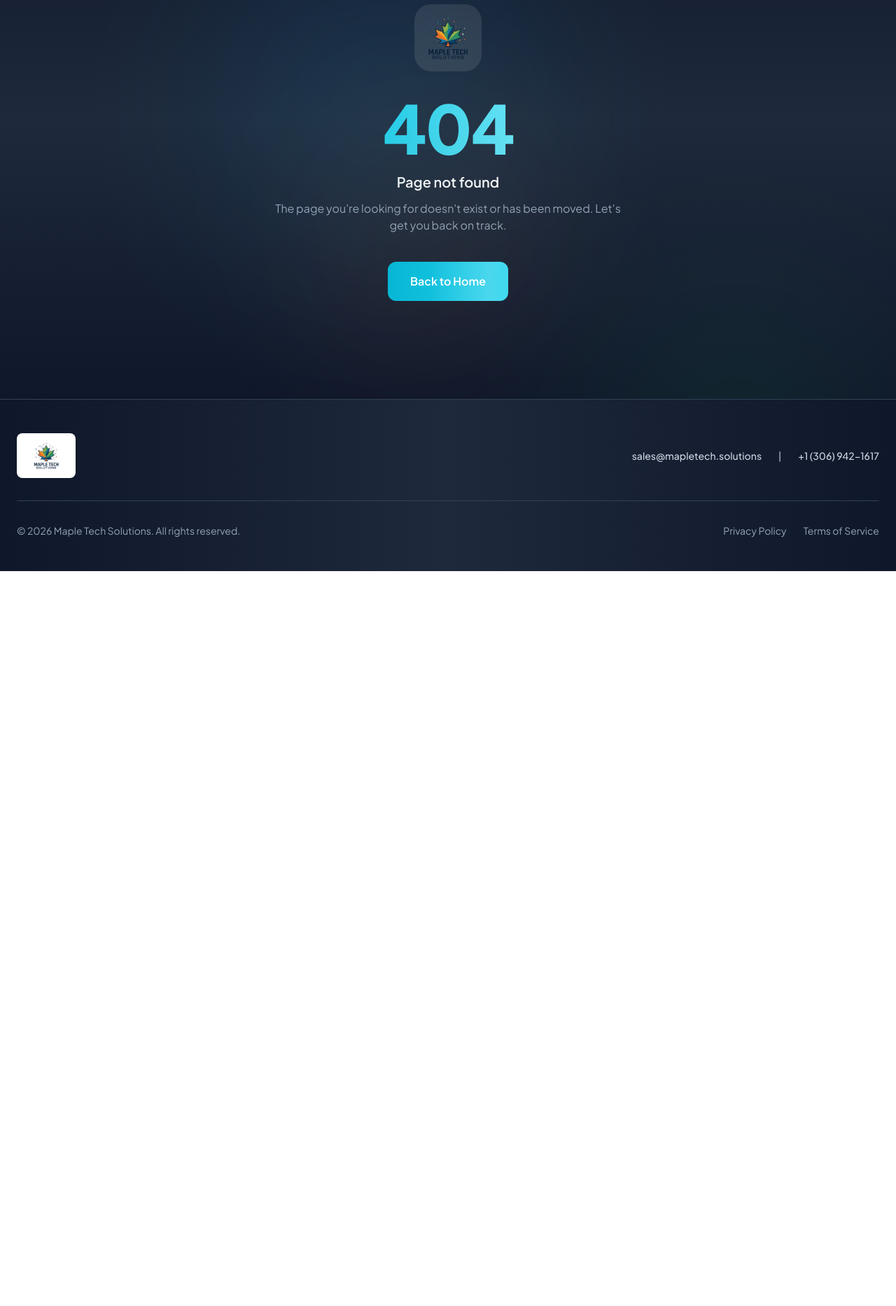
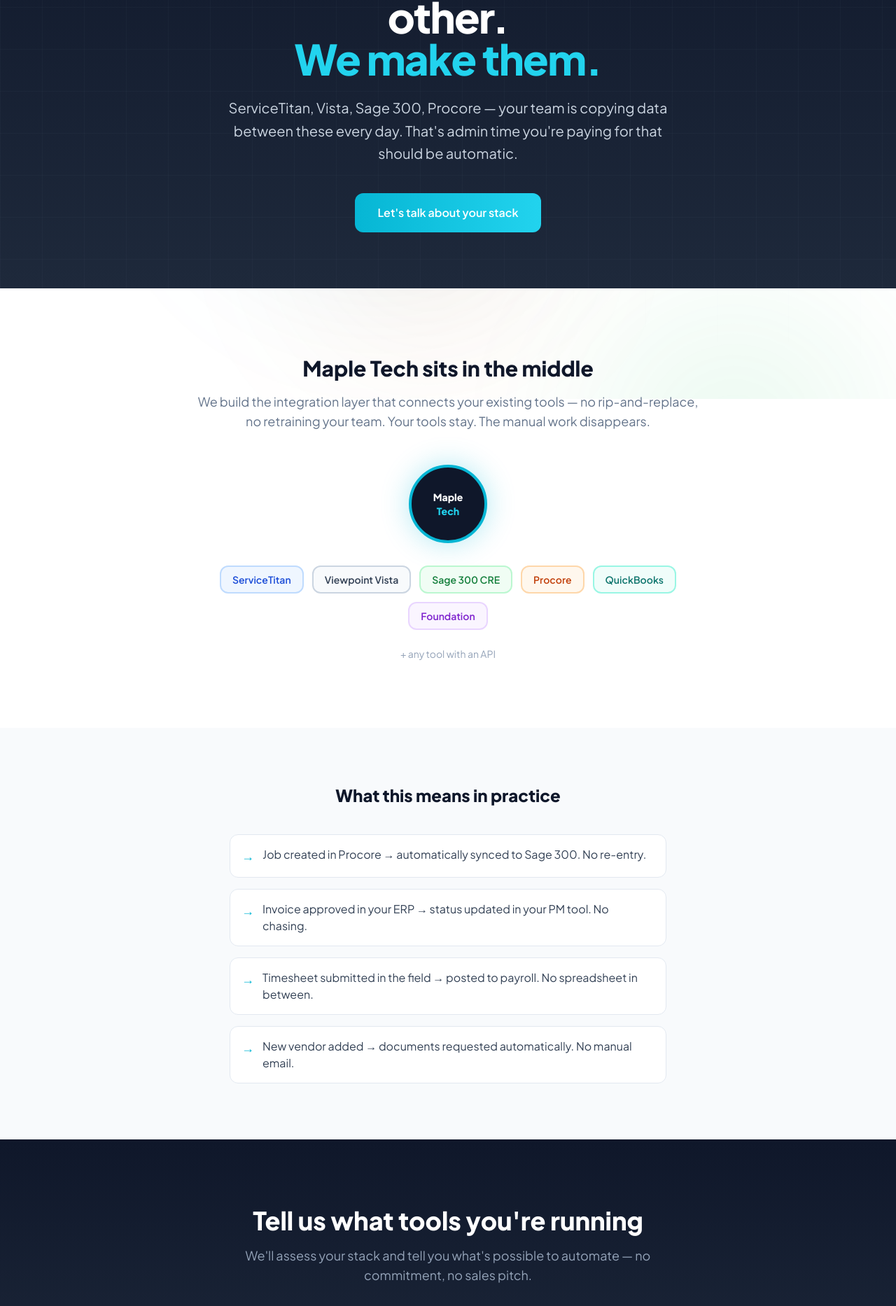
Before and after one commit to MapleTechSolutions/mapletechwebsite, a React (Vite) app: page /for-construction in a window 1280 px wide. Shown: the part 230-2096 px from the top of the page at 70% size. Before the commit the page ends 1046 px from the top, so only its background shows below. Built offline with nearby package versions, Linux system fonts and the light colour scheme.

Commit message:
feat(03): complete plan 5 — Construction Page + Routing + Sitemap

```diff
--- a/src/App.jsx
+++ b/src/App.jsx
@@ -11,6 +11,9 @@
 const NotFound = lazy(() => import('./pages/NotFound'));
 const PrivacyPolicy = lazy(() => import('./pages/PrivacyPolicy'));
 const TermsOfService = lazy(() => import('./pages/TermsOfService'));
+const ForTrades = lazy(() => import('./pages/ForTrades'));
+const ForClinics = lazy(() => import('./pages/ForClinics'));
+const ForConstruction = lazy(() => import('./pages/ForConstruction'));
 
 // Import Shared Components
 import {
@@ -249,6 +252,9 @@
               <Route path="/why-us" element={<WhyUs />} />
               <Route path="/privacy" element={<PrivacyPolicy />} />
               <Route path="/terms" element={<TermsOfService />} />
+              <Route path="/for-trades" element={<ForTrades />} />
+              <Route path="/for-clinics" element={<ForClinics />} />
+              <Route path="/for-construction" element={<ForConstruction />} />
               <Route path="*" element={<NotFound />} />
             </Routes>
           </Suspense>
--- /dev/null
+++ b/src/pages/ForConstruction.jsx
@@ -0,0 +1,162 @@
+import { Link } from 'react-router-dom';
+import { motion } from 'framer-motion';
+import { Helmet } from 'react-helmet-async';
+import { PremiumButton, fadeInUp } from '../components/shared/SharedComponents';
+
+const tools = [
+  { name: "ServiceTitan", color: "bg-blue-50 border-blue-200 text-blue-700" },
+  { name: "Viewpoint Vista", color: "bg-slate-50 border-slate-300 text-slate-700" },
+  { name: "Sage 300 CRE", color: "bg-green-50 border-green-200 text-green-700" },
+  { name: "Procore", color: "bg-orange-50 border-orange-200 text-orange-700" },
+  { name: "QuickBooks", color: "bg-teal-50 border-teal-200 text-teal-700" },
+  { name: "Foundation", color: "bg-purple-50 border-purple-200 text-purple-700" },
+];
+
+export default function ForConstruction() {
+  return (
+    <div className="min-h-screen bg-slate-50">
+      <Helmet>
+        <title>For Construction Operations | Maple Tech Solutions</title>
+        <meta name="description" content="Maple Tech connects your construction software stack — ServiceTitan, Vista, Sage 300, and more — eliminating the manual data entry between them. Saskatchewan-based." />
+        <link rel="canonical" href="https://mapletech.solutions/for-construction" />
+      </Helmet>
+
+      {/* HERO */}
+      <section className="pt-32 pb-20 bg-gradient-to-b from-slate-900 to-slate-800 relative overflow-hidden">
+        <div className="absolute inset-0 bg-[linear-gradient(rgba(148,163,184,0.04)_1px,transparent_1px),linear-gradient(90deg,rgba(148,163,184,0.04)_1px,transparent_1px)] bg-[size:60px_60px]" />
+        <div className="relative max-w-4xl mx-auto px-6 text-center">
+          <motion.div
+            variants={fadeInUp}
+            initial="hidden"
+            animate="show"
+          >
+            <p className="text-sm font-bold uppercase tracking-[0.2em] text-slate-400 mb-4">
+              For Construction Operations
+            </p>
+            <h1 className="text-4xl md:text-6xl font-black text-white tracking-tight mb-6">
+              Your tools don't talk to each other.<br />
+              <span className="text-cyan-400">We make them.</span>
+            </h1>
+            <p className="text-xl text-slate-300 max-w-2xl mx-auto mb-10 leading-relaxed">
+              ServiceTitan, Vista, Sage 300, Procore — your team is copying data between these every day. That's admin time you're paying for that should be automatic.
+            </p>
+            <Link to="/why-us#contact">
+              <PremiumButton>Let's talk about your stack</PremiumButton>
+            </Link>
+          </motion.div>
+        </div>
+      </section>
+
+      {/* INTEGRATION HUB VISUAL */}
+      <section className="py-24 bg-white">
+        <div className="max-w-3xl mx-auto px-6">
+          <motion.div
+            variants={fadeInUp}
+            initial="hidden"
+            whileInView="show"
+            viewport={{ once: true, margin: "-80px" }}
+            className="text-center mb-12"
+          >
+            <h2 className="text-3xl font-black text-slate-900 mb-4">
+              Maple Tech sits in the middle
+            </h2>
+            <p className="text-slate-500 text-lg">
+              We build the integration layer that connects your existing tools — no rip-and-replace, no retraining your team. Your tools stay. The manual work disappears.
+            </p>
+          </motion.div>
+
+          {/* Hub diagram */}
+          <motion.div
+            variants={fadeInUp}
+            initial="hidden"
+            whileInView="show"
+            viewport={{ once: true }}
+            className="relative"
+          >
+            {/* Center node */}
+            <div className="flex justify-center mb-8">
+              <div className="w-28 h-28 rounded-full bg-slate-900 border-4 border-cyan-500 flex items-center justify-center shadow-[0_0_40px_rgba(6,182,212,0.3)]">
+                <div className="text-center">
+                  <p className="text-white font-black text-sm">Maple</p>
+                  <p className="text-cyan-400 font-black text-sm">Tech</p>
+                </div>
+              </div>
+            </div>
+
+            {/* Tool nodes */}
+            <div className="flex flex-wrap justify-center gap-3">
+              {tools.map((tool) => (
+                <div
+                  key={tool.name}
+                  className={`px-4 py-2 rounded-xl border-2 font-semibold text-sm ${tool.color}`}
+                >
+                  {tool.name}
+                </div>
+              ))}
+            </div>
+
+            <p className="text-center text-slate-400 text-sm mt-6">
+              + any tool with an API
+            </p>
+          </motion.div>
+        </div>
+      </section>
+
+      {/* WHAT THIS MEANS */}
+      <section className="py-20 bg-slate-50">
+        <div className="max-w-2xl mx-auto px-6">
+          <motion.div
+            variants={fadeInUp}
+            initial="hidden"
+            whileInView="show"
+            viewport={{ once: true, margin: "-80px" }}
+            className="text-center mb-10"
+          >
+            <h2 className="text-2xl font-black text-slate-900 mb-3">What this means in practice</h2>
+          </motion.div>
+          <motion.div
+            variants={fadeInUp}
+            initial="hidden"
+            whileInView="show"
+            viewport={{ once: true }}
+            className="space-y-4"
+          >
+            {[
+              "Job created in Procore → automatically synced to Sage 300. No re-entry.",
+              "Invoice approved in your ERP → status updated in your PM tool. No chasing.",
+              "Timesheet submitted in the field → posted to payroll. No spreadsheet in between.",
+              "New vendor added → documents requested automatically. No manual email.",
+            ].map((outcome) => (
+              <div key={outcome} className="flex items-start gap-3 rounded-xl bg-white border border-slate-200 p-4">
+                <span className="text-cyan-500 font-bold text-lg flex-shrink-0">→</span>
+                <p className="text-slate-700">{outcome}</p>
+              </div>
+            ))}
+          </motion.div>
+        </div>
+      </section>
+
+      {/* CTA */}
+      <section className="py-24 bg-gradient-to-b from-slate-900 to-slate-800">
+        <div className="max-w-2xl mx-auto px-6 text-center">
+          <motion.div
+            variants={fadeInUp}
+            initial="hidden"
+            whileInView="show"
+            viewport={{ once: true }}
+          >
+            <h2 className="text-3xl md:text-4xl font-black text-white mb-4">
+              Tell us what tools you're running
+            </h2>
+            <p className="text-slate-400 mb-8 text-lg">
+              We'll assess your stack and tell you what's possible to automate — no commitment, no sales pitch.
+            </p>
+            <Link to="/why-us#contact">
+              <PremiumButton>Start the conversation</PremiumButton>
+            </Link>
+          </motion.div>
+        </div>
+      </section>
+    </div>
+  );
+}
```
Also changed, not shown: 1 other file (tests, documents, lock files or other folders).
